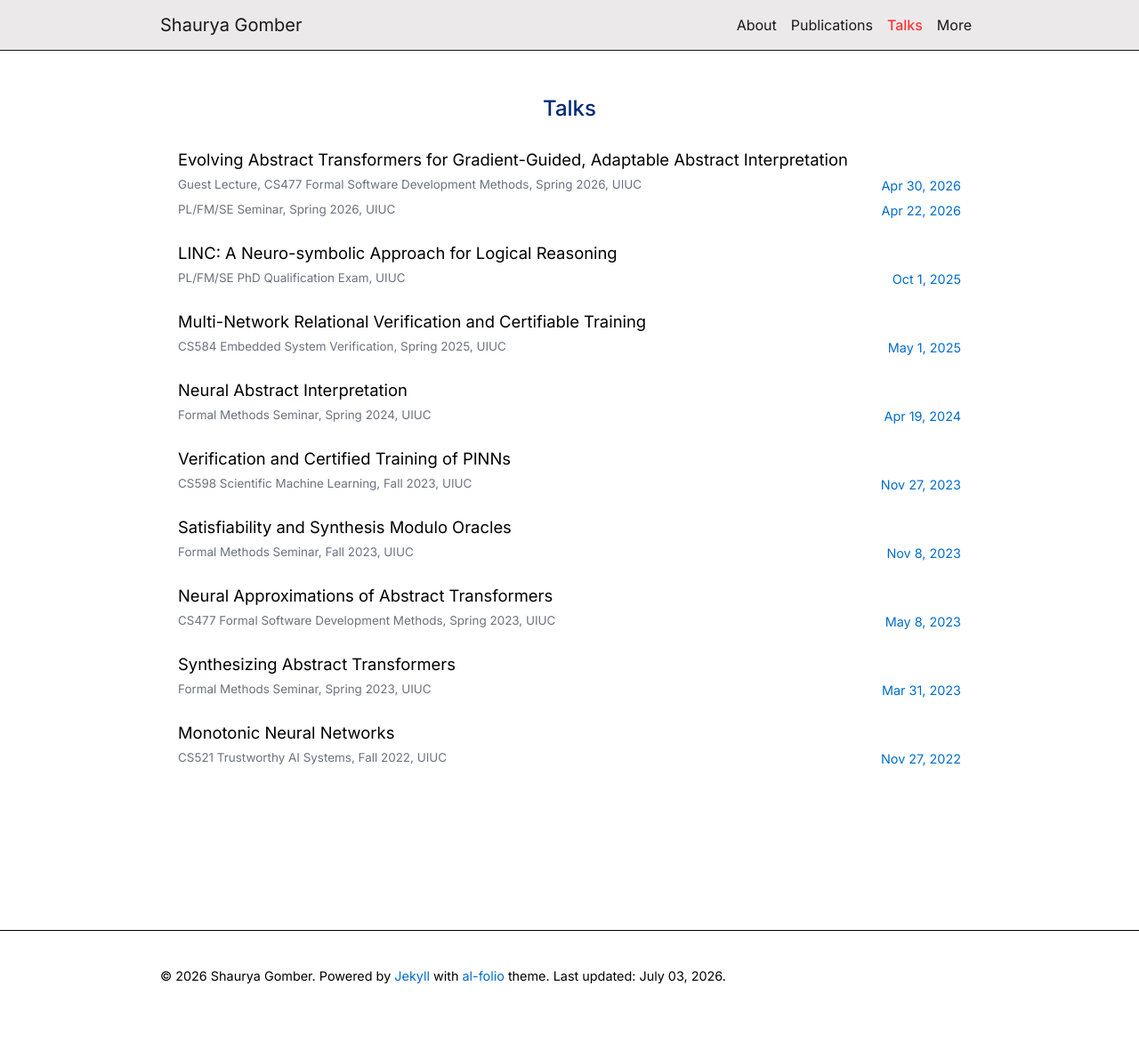
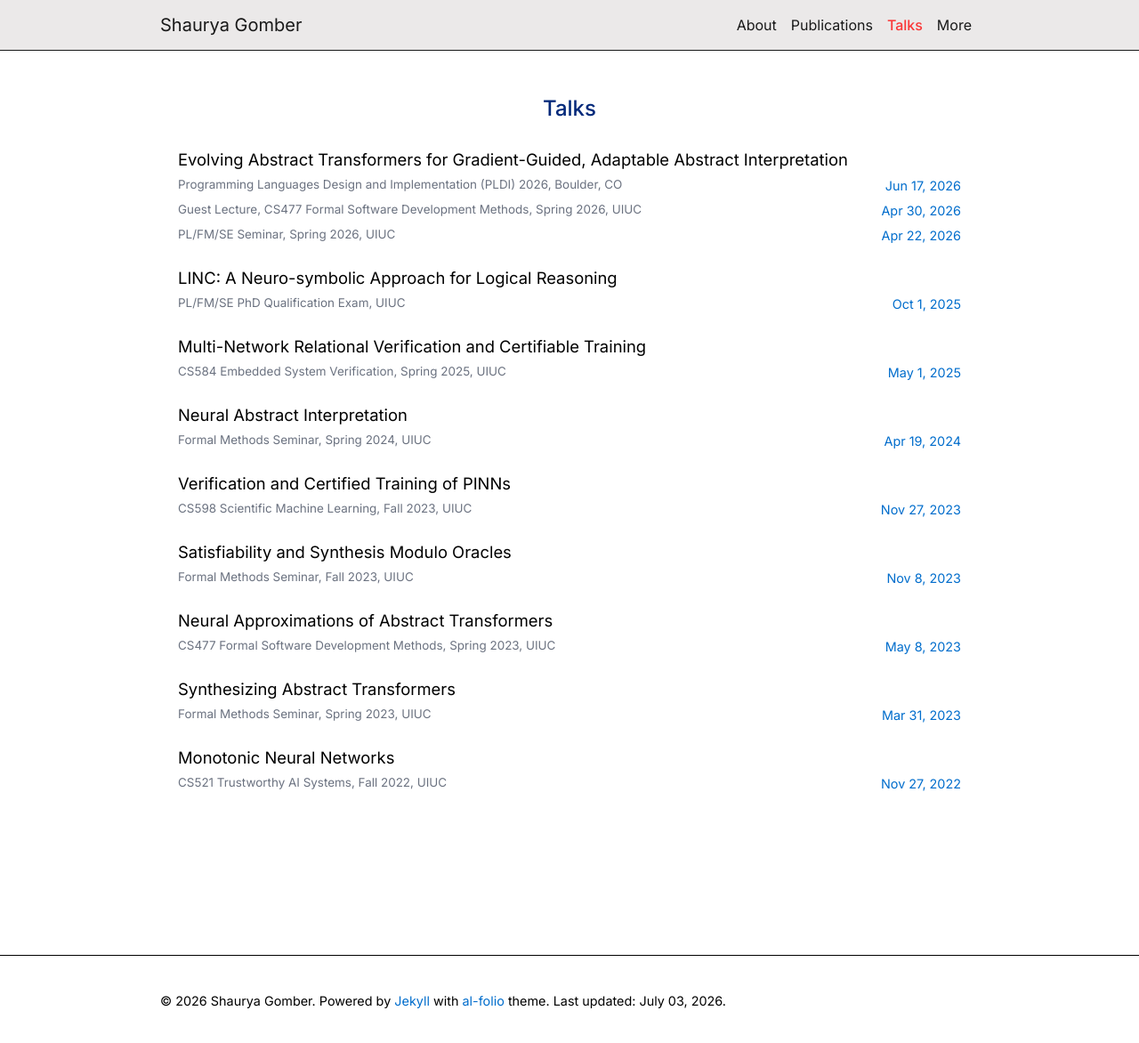
Before and after one commit to sgomber/sgomber.github.io, a Jekyll site: the page built from _pages/talks.md, in a window 1280 px wide and 1176 px high. Shown: the top 1172 px of the window at 89% size. Built offline with Jekyll 4.4.1, drawn with Linux system fonts in a browser that asks for light colours; comment, search, counter and statistics services are not loaded; a style sheet for code colours, icons or effects is not loaded.

Commit message:
feat: add AbsEvolve PLDI talk

```diff
--- a/_data/talks.yml
+++ b/_data/talks.yml
@@ -1,6 +1,9 @@
 - title: "Evolving Abstract Transformers for Gradient-Guided, Adaptable Abstract Interpretation"
   slides: AbsEvolve.pdf
   venues:
+    - date: 2026-06-17
+      loc: Programming Languages Design and Implementation (PLDI) 2026, Boulder, CO
+      slides: AbsEvolve_PLDI.pdf
     - date: 2026-04-30
       loc: Guest Lecture, CS477 Formal Software Development Methods, Spring 2026, UIUC
     - date: 2026-04-22
```
Also changed, not shown: 1 other file.
